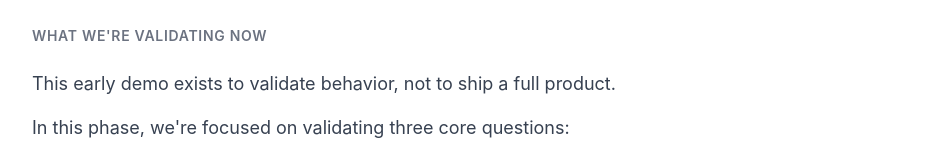
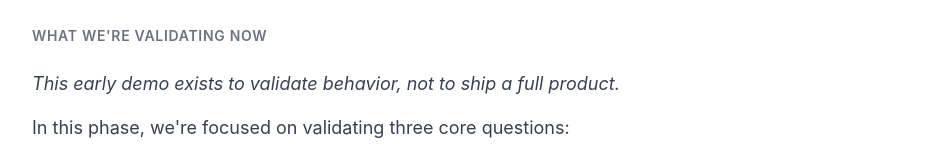
Before and after one commit to wowno1090858718/risevault-mvp, a Next.js app: page / in a window 1280 px wide. Shown: the part 645-800 px from the top of the page, without its empty margins (64-1005 px from the left). Built offline with nearby package versions, Linux system fonts and the light colour scheme.

Commit message:
Small change for What we're validating now section

```diff
--- a/app/page.tsx
+++ b/app/page.tsx
@@ -61,7 +61,7 @@ export default function Home() {
           </h2>
           <div className="space-y-4 max-w-3xl">
             <p className="text-base leading-relaxed text-gray-700 sm:text-lg">
-              This early demo exists to validate behavior, not to ship a full product.
+              <em>This early demo exists to validate behavior, not to ship a full product.</em>
             </p>
             <p className="text-base leading-relaxed text-gray-700 sm:text-lg">
               In this phase, we&apos;re focused on validating three core questions:
```
